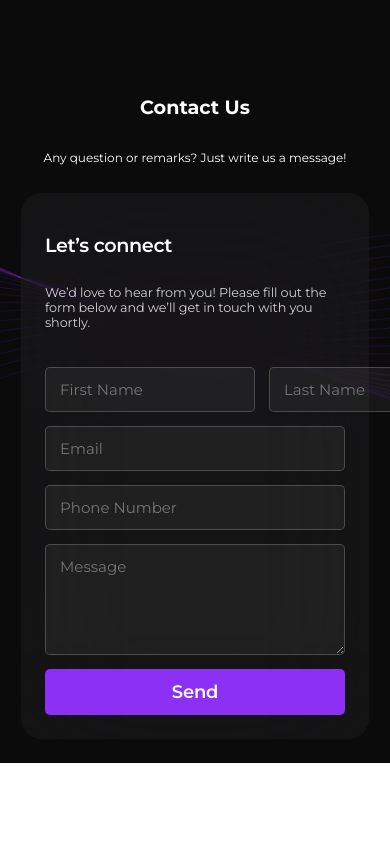
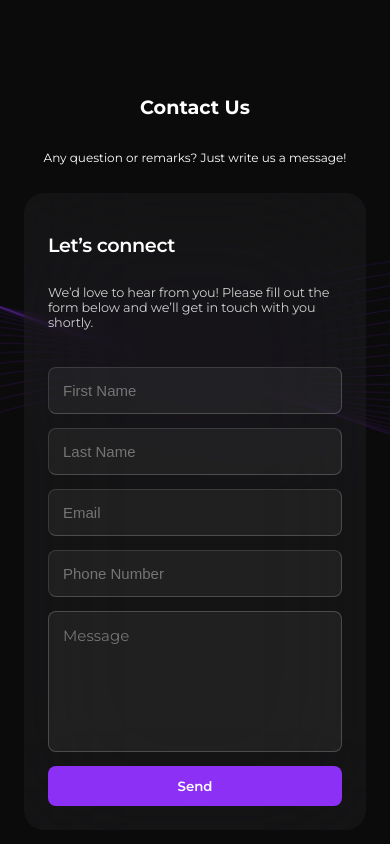
Before and after one commit to 0xSimbaDev/gilliozdreamlabs, a Next.js app: page / in a window 390 px wide. Shown: the part 5095-5939 px from the top of the page. Before the commit the page ends 5858 px from the top, so only its background shows below. Built offline with nearby package versions, Linux system fonts and the light colour scheme.

Commit message:
Refactored ContactForm: removed unnecessary classes and containers, improved responsiveness

```diff
--- a/components/ContactForm.tsx
+++ b/components/ContactForm.tsx
@@ -34,10 +34,10 @@ const handleSubmit = async (e: React.FormEvent<HTMLFormElement>) => {
 };
 
 return (
-    <form onSubmit={handleSubmit} className="self-stretch flex flex-col items-start justify-start gap-3.5">
-      <div className="self-stretch flex flex-row items-start justify-start gap-3.5 z-[4]">
+  <form onSubmit={handleSubmit} className="flex flex-col gap-3.5 w-full max-w-auto">
+    <div className="flex flex-row sm:flex-col gap-3.5">
       <input
-          className="border-gray-700 border-[1px] border-solid [outline:none] font-montserrat text-mini bg-gray-600 flex-1 rounded-8xs flex flex-col items-start justify-center py-3 px-3.5 text-gray-500"
+        className="border-gray-700 border text-mini bg-gray-600 flex-1 rounded-lg p-3.5 text-gray-500 focus:outline-none"
         name="first_name"
         placeholder="First Name"
         type="text"
@@ -46,7 +46,7 @@ const handleSubmit = async (e: React.FormEvent<HTMLFormElement>) => {
         required
       />
       <input
-          className="border-gray-700 border-[1px] border-solid [outline:none] font-montserrat text-mini bg-gray-600 flex-1 rounded-8xs flex flex-col items-start justify-center py-3 px-3.5 text-gray-500"
+        className="border-gray-700 border text-mini bg-gray-600 flex-1 rounded-lg p-3.5 text-gray-500 focus:outline-none"
         name="last_name"
         placeholder="Last Name"
         type="text"
@@ -56,7 +56,7 @@ const handleSubmit = async (e: React.FormEvent<HTMLFormElement>) => {
       />
     </div>
     <input
-        className="border-gray-700 border-[1px] border-solid [outline:none] font-montserrat text-mini bg-gray-600 self-stretch rounded-8xs flex flex-col items-start justify-center py-3 px-3.5 text-gray-500 z-[3]"
+      className="border-gray-700 border text-mini bg-gray-600 w-auto rounded-lg p-3.5 text-gray-500 focus:outline-none"
       name="email"
       placeholder="Email"
       type="email"
@@ -65,7 +65,7 @@ const handleSubmit = async (e: React.FormEvent<HTMLFormElement>) => {
       required
     />
     <input
-        className="border-gray-700 border-[1px] border-solid [outline:none] font-montserrat text-mini bg-gray-600 self-stretch rounded-8xs flex flex-col items-start justify-center py-3 px-3.5 text-gray-500 z-[2]"
+      className="border-gray-700 border text-mini bg-gray-600 w-auto rounded-lg p-3.5 text-gray-500 focus:outline-none"
       name="phone_number"
       placeholder="Phone Number"
       type="text"
@@ -74,17 +74,15 @@ const handleSubmit = async (e: React.FormEvent<HTMLFormElement>) => {
       required
     />
     <textarea
-        className="border-gray-700 border-[1px] border-solid bg-gray-600 font-montserrat text-mini [outline:none] self-stretch rounded-8xs box-border h-[111px] flex flex-col items-start justify-start py-3 px-3.5 text-gray-500 z-[1]"
+      className="border-gray-700 border bg-gray-600 font-montserrat text-mini h-[111px] w-auto rounded-lg p-3.5 text-gray-500 focus:outline-none resize-none"
       name="message"
       placeholder="Message"
       value={formData.message}
       onChange={handleChange}
       required
     />
-      <button className="cursor-pointer [border:none] py-3 px-2.5 bg-blueviolet self-stretch rounded-8xs flex flex-row items-center justify-center z-[0]">
-        <div className="relative text-lg tracking-[-0.01em] font-semibold font-montserrat text-white text-left">
+    <button className="bg-blueviolet text-white font-semibold font-montserrat py-3 px-5 rounded-lg hover:bg-opacity-90 transition duration-300">
       Send
-        </div>
     </button>
   </form>
     );
```
Lines whose indentation alone changed are shown as unchanged.
